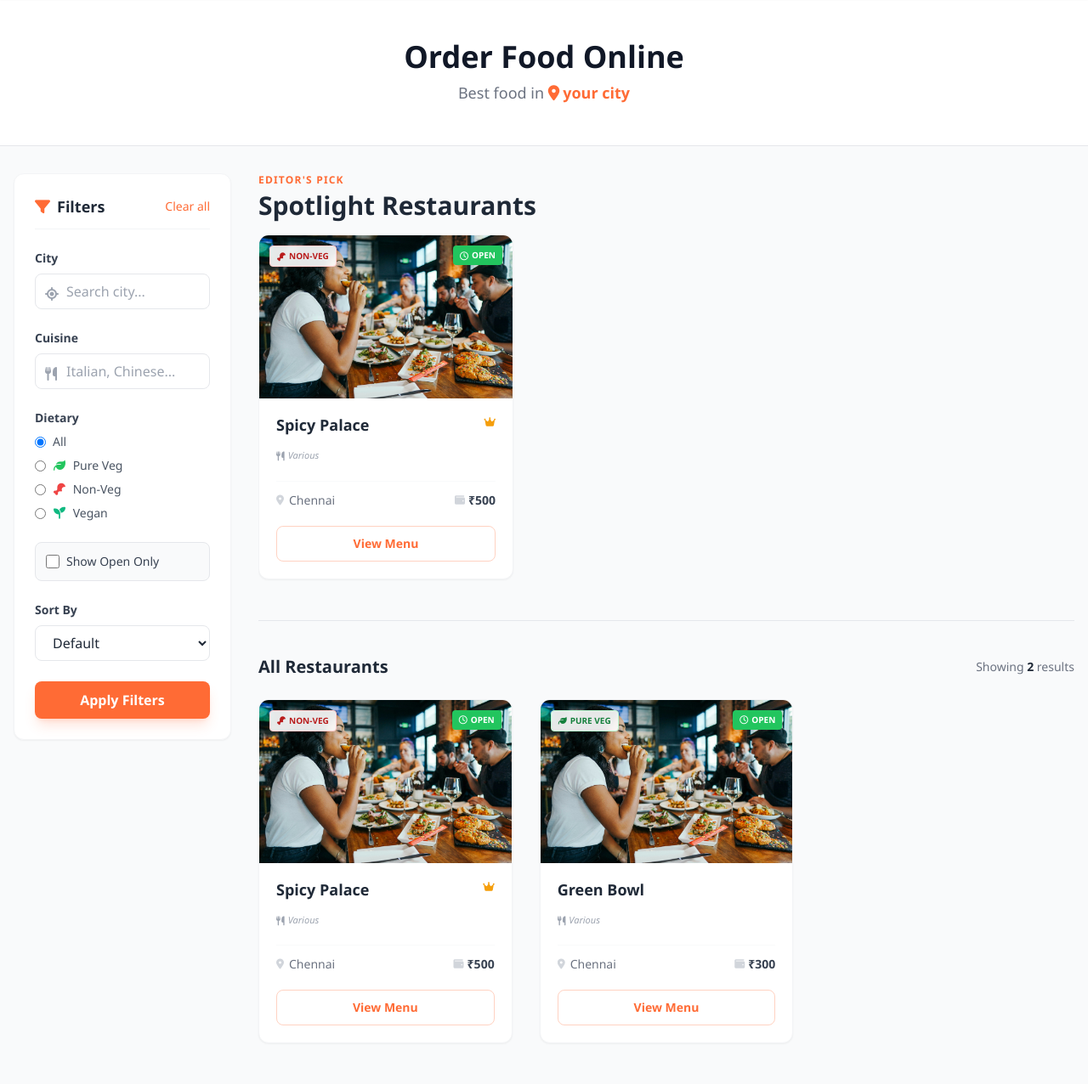
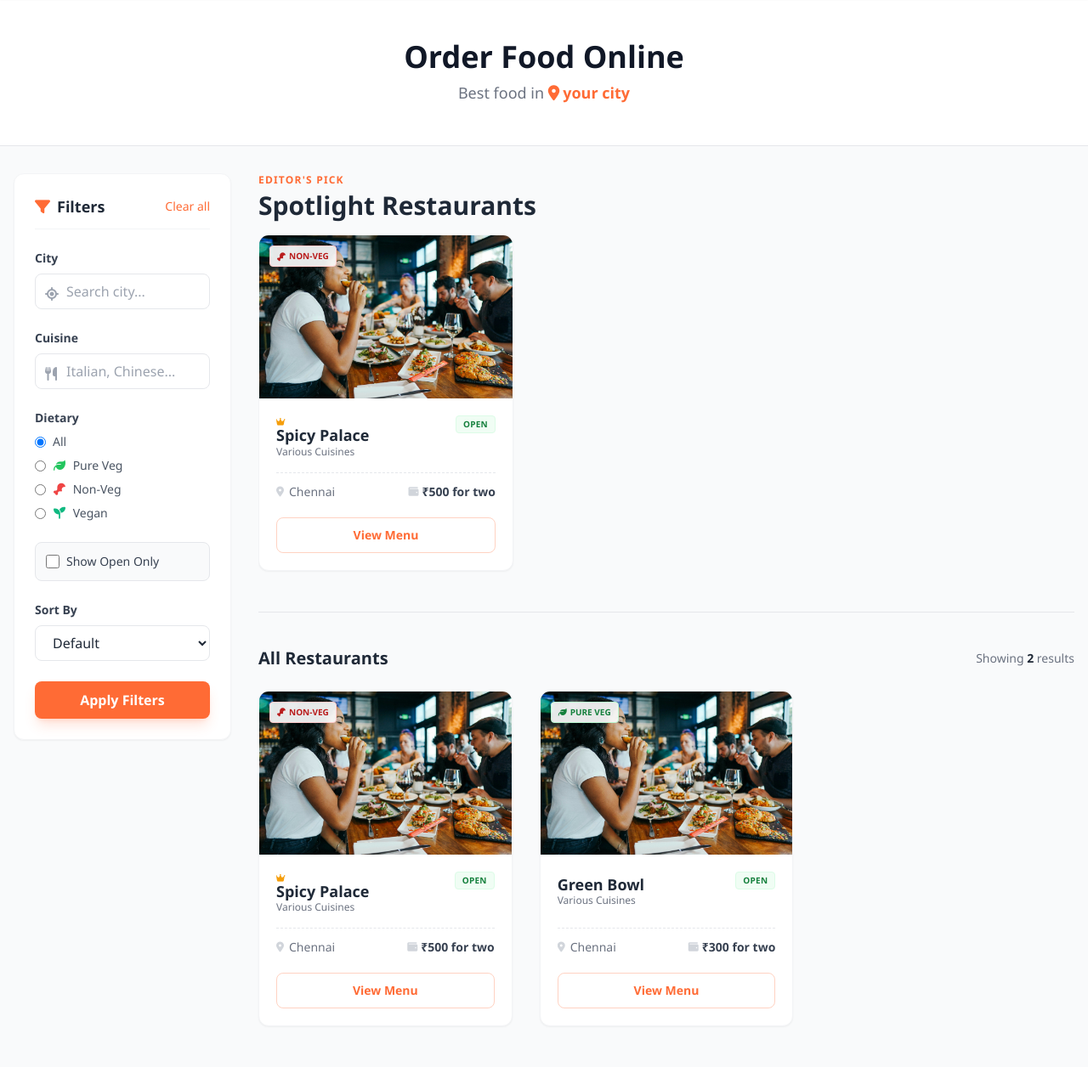
Before and after one commit to prasanna-testpress/restaurant_app, a Django app: page /restaurants/ in a window 1280 px wide. Shown: the part 71-1347 px from the top of the page at 85% size. After the commit the page ends 1280 px from the top, so only its background shows below. Run offline with Django 5.2, Linux system fonts and the light colour scheme; data comes from the database, SQL or seed files in the repository; data that the repository does not hold is empty; parts of the project's set-up code (start-up, migrations or seed data) failed here and were passed over; some libraries are stand-ins or nearby versions.

Commit message:
feat: Add interactions to restaurant list view
This PR adds user interactions to the restaurant list view, enabling
actions such as bookmark and visited toggles. The implementation keeps
improving clarity and maintainability. No behavior changes were made
outside the list page.

```diff
--- a/apps/restaurants/templates/restaurants/restaurant_card.html
+++ b/apps/restaurants/templates/restaurants/restaurant_card.html
@@ -11,31 +11,33 @@
             {% endif %}
         </div>
 
-        <div class="absolute top-3 left-3">
+        <div class="absolute top-3 left-3 z-10">
             {% if restaurant.veg_type == 'veg' %}
-                <span class="bg-white/90 backdrop-blur-sm border border-green-200 text-green-700 text-[10px] font-bold px-2 py-1 rounded shadow-sm flex items-center gap-1">
+                <span class="bg-white/90 backdrop-blur-md border border-green-200 text-green-700 text-[10px] font-bold px-2 py-1 rounded shadow-sm flex items-center gap-1">
                     <i class="fa-solid fa-leaf"></i> PURE VEG
                 </span>
             {% elif restaurant.veg_type == 'vegan' %}
-                <span class="bg-white/90 backdrop-blur-sm border border-emerald-200 text-emerald-700 text-[10px] font-bold px-2 py-1 rounded shadow-sm flex items-center gap-1">
+                <span class="bg-white/90 backdrop-blur-md border border-emerald-200 text-emerald-700 text-[10px] font-bold px-2 py-1 rounded shadow-sm flex items-center gap-1">
                     <i class="fa-solid fa-seedling"></i> VEGAN
                 </span>
             {% elif restaurant.veg_type == 'non_veg' %}
-                <span class="bg-white/90 backdrop-blur-sm border border-red-200 text-red-700 text-[10px] font-bold px-2 py-1 rounded shadow-sm flex items-center gap-1">
+                <span class="bg-white/90 backdrop-blur-md border border-red-200 text-red-700 text-[10px] font-bold px-2 py-1 rounded shadow-sm flex items-center gap-1">
                     <i class="fa-solid fa-drumstick-bite"></i> NON-VEG
                 </span>
             {% endif %}
         </div>
 
-        <div class="absolute top-3 right-3">
-            {% if restaurant.is_open %}
-                <span class="bg-green-500 text-white text-[10px] font-bold px-2 py-1 rounded shadow-md flex items-center gap-1">
-                    <i class="fa-regular fa-clock"></i> OPEN
-                </span>
-            {% else %}
-                <span class="bg-red-500 text-white text-[10px] font-bold px-2 py-1 rounded shadow-md flex items-center gap-1">
-                    <i class="fa-solid fa-lock"></i> CLOSED
-                </span>
+        <div class="absolute top-3 right-3 z-10 flex gap-2">
+            {% if restaurant.is_visited %}
+                <div class="w-8 h-8 rounded-full bg-white/90 backdrop-blur text-green-600 flex items-center justify-center shadow-md text-xs" title="Visited">
+                    <i class="fa-solid fa-check"></i>
+                </div>
+            {% endif %}
+
+            {% if restaurant.is_bookmarked %}
+                <div class="w-8 h-8 rounded-full bg-white/90 backdrop-blur text-brand flex items-center justify-center shadow-md text-xs" title="Bookmarked">
+                    <i class="fa-solid fa-bookmark"></i>
+                </div>
             {% endif %}
         </div>
 
@@ -48,42 +50,49 @@
 
     <div class="p-5 flex flex-col flex-1">
 
-        <div class="flex justify-between items-start mb-3">
-            <h3 class="text-lg font-bold text-gray-800 leading-tight group-hover:text-brand transition">
-                <a href="#">
+        <div class="flex justify-between items-start">
+            <h3 class="text-lg font-bold text-gray-800 leading-tight group-hover:text-brand transition line-clamp-1 pt-1 ">
+                {% if restaurant.is_spotlight and restaurant.name %}
+                    <span class="relative inline-block mt-2">
+                        <i class="fa-solid fa-crown absolute -top-2.5 left-1/2 -translate-x-1/2 text-[10px] text-amber-500"></i>
+                        {{ restaurant.name|slice:":1" }}
+                    </span><span>{{ restaurant.name|slice:"1:" }}</span>
+
+                {% else %}
                     {{ restaurant.name }}
-                </a>
+                {% endif %}
             </h3>
-            {% if restaurant.is_spotlight %}
-                <span class="text-amber-500 text-xs" title="Spotlight Restaurant">
-                    <i class="fa-solid fa-crown"></i>
+
+            {% if restaurant.is_open %}
+                <span class="shrink-0 bg-green-50 text-green-700 border border-green-100 text-[10px] font-bold px-2 py-0.5 rounded uppercase tracking-wide">
+                    Open
+                </span>
+            {% else %}
+                <span class="shrink-0 bg-red-50 text-red-700 border border-red-100 text-[10px] font-bold px-2 py-0.5 rounded uppercase tracking-wide">
+                    Closed
                 </span>
             {% endif %}
         </div>
 
         <div class="mb-4">
-            <div class="flex flex-wrap gap-1.5 h-[26px] overflow-hidden items-center">
+            <p class="text-xs text-gray-500 truncate">
                 {% for cuisine in restaurant.cuisines.all %}
-                    <span class="text-[11px] bg-gray-50 text-gray-600 border border-gray-200 px-2 py-0.5 rounded-full whitespace-nowrap">
-                        {{ cuisine.name }}
-                    </span>
+                    {{ cuisine.name }}{% if not forloop.last %}, {% endif %}
                 {% empty %}
-                    <span class="text-[11px] text-gray-400 italic flex items-center gap-1">
-                        <i class="fa-solid fa-utensils"></i> Various
-                    </span>
+                    Various Cuisines
                 {% endfor %}
-            </div>
+            </p>
         </div>
 
         <div class="text-sm text-gray-500 mb-5 space-y-2 mt-auto">
-            <div class="flex items-center justify-between border-t border-gray-50 pt-3">
-                <span class="flex items-center gap-1.5 truncate max-w-[50%]">
+            <div class="flex items-center justify-between border-t border-dashed border-gray-200 pt-3">
+                <span class="flex items-center gap-1.5 truncate max-w-[55%]">
                     <i class="fa-solid fa-location-dot text-gray-300 text-xs"></i>
                     <span class="truncate" title="{{ restaurant.city }}">{{ restaurant.city }}</span>
                 </span>
                 <span class="font-semibold text-gray-700 flex items-center gap-1">
                     <i class="fa-solid fa-wallet text-gray-300 text-xs"></i>
-                    ₹{{ restaurant.cost_for_two }}
+                    ₹{{ restaurant.cost_for_two }} for two
                 </span>
             </div>
         </div>
--- a/apps/restaurants/views/restaurant.py
+++ b/apps/restaurants/views/restaurant.py
@@ -7,7 +7,8 @@ from django.db.models import Avg, Count, Prefetch
 from apps.reviews.models import Review
 
 from apps.restaurants.filters import RestaurantFilter
-
+from django.db.models import OuterRef, Exists
+from apps.accounts.models import Bookmark, Visited
 from apps.restaurants.domain import is_restaurant_bookmarked, is_restaurant_visited, get_user_review_for_restaurant
 
 class RestaurantListView(ListView):
@@ -16,12 +17,30 @@ class RestaurantListView(ListView):
     paginate_by = 10
 
     def get_queryset(self):
+        qs=(Restaurant.objects.prefetch_related(
+                "images",
+                "cuisines", )
+            )
+
+        if self.request.user.is_authenticated:
+            qs = qs.annotate(
+                is_bookmarked=Exists(
+                    Bookmark.objects.filter(
+                        user=self.request.user,
+                        restaurant=OuterRef("id"),
+                    )
+                ),
+                is_visited=Exists(
+                    Visited.objects.filter(
+                        user=self.request.user,
+                        restaurant=OuterRef("id"),
+                    )
+                ),
+            )
+
         self.filterset = RestaurantFilter(
             data=self.request.GET,
-            queryset=Restaurant.objects.prefetch_related(
-                "images",
-                "cuisines",
-            ),
+            queryset=qs,
         )
         return self.filterset.qs
 
```
Also changed, not shown: apps/restaurants/test/tests_restaurant.py (+28 -1 lines).
